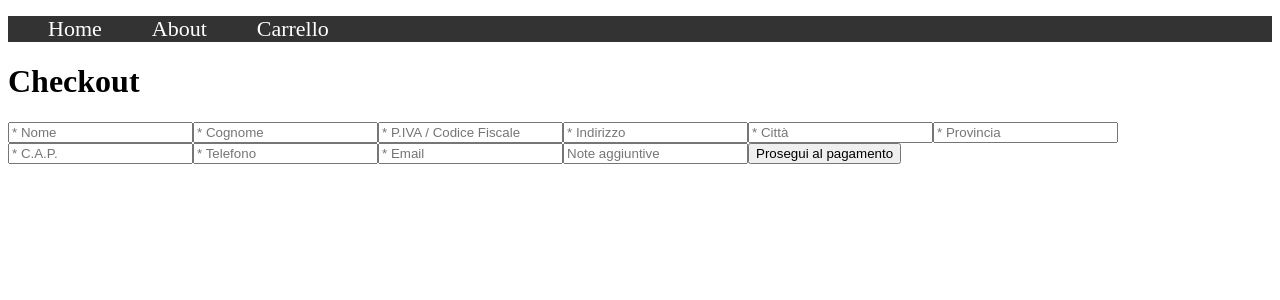
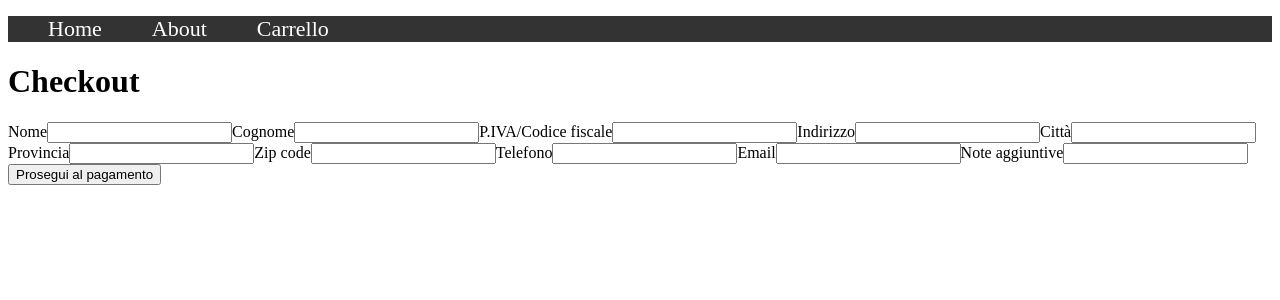
Before and after one commit to guido-an/oliviaschoice, a Next.js app in the folder client/: page /checkout in a window 1280 px wide. Shown: the top 300 px of the page. Built offline with nearby package versions, Linux system fonts and the light colour scheme; no server answers.

Commit message:
checkout prefilled with user info

```diff
--- a/client/pages/checkout.js
+++ b/client/pages/checkout.js
@@ -18,7 +18,7 @@ const Checkout = () => {
   const [form, setForm] = useState({
     firstName: '',
     lastName: '',
-    vatNumber: '',
+    VAT: '',
     streetAddress: '',
     city: '',
     province: '',
@@ -38,8 +38,20 @@ const Checkout = () => {
     }
   }
   const createOrder = async () => {
+    const shippingInfo = {
+      firstName: form.firstName || user.firstName,
+      lastName: form.lastName || user.lastName,
+      VAT: form.VAT || user.VAT,
+      streetAddress: form.streetAddress || user.shippingInfo && user.shippingInfo.streetAddress,
+      city: form.city || user.shippingInfo && user.shippingInfo.city,
+      province: '',
+      zipCode: form.zipCode || user.shippingInfo && user.shippingInfo.zipCode,
+      telephone: form.telephone || user.telephone,
+      email: form.email || user.email,
+      additionalNotes: form.additionalNotes
+    }
     const response = await service.post('/create-order', {
-      shippingInfo: form,
+      shippingInfo: shippingInfo,
       totalPrice,
       paid: false,
       productsInCart
@@ -53,17 +65,74 @@ const Checkout = () => {
       <h1>Checkout</h1>
       <form onSubmit={handleSubmit}>
         {/* put back required */}
-        <input type='text' value={form.firstName} placeholder='* Nome' onChange={(e) => setForm({ ...form, firstName: e.target.value })} />
-        <input type='text' value={form.lastName} placeholder='* Cognome' onChange={(e) => setForm({ ...form, lastName: e.target.value })} />
-        <input type='text' value={form.vatNumber} placeholder='* P.IVA / Codice Fiscale' onChange={(e) => setForm({ ...form, vatNumber: e.target.value })} />
-        <input type='text' value={form.streetAddress} placeholder='* Indirizzo' onChange={(e) => setForm({ ...form, streetAddress: e.target.value })} />
-        <input type='text' value={form.city} placeholder='* Città' onChange={(e) => setForm({ ...form, city: e.target.value })} />
-        {/* we need list of provincies here */}
-        <input type='text' value={form.province} placeholder='* Provincia' onChange={(e) => setForm({ ...form, province: e.target.value })} />
-        <input type='text' value={form.zipCode} placeholder='* C.A.P.' onChange={(e) => setForm({ ...form, zipCode: e.target.value })} />
-        <input type='text' value={form.telephone} placeholder='* Telefono' onChange={(e) => setForm({ ...form, telephone: e.target.value })} />
-        <input type='email' value={form.email} placeholder='* Email' onChange={(e) => setForm({ ...form, email: e.target.value })} />
-        <input type='textarea' value={form.additionalNotes} placeholder='Note aggiuntive ' onChange={(e) => setForm({ ...form, additionalNotes: e.target.value })} />
+        <label>Nome</label>
+        <input
+          type='text'
+          placeholder={user && user.firstName}
+          required={user && user.firstName ? 'false' : true}
+          onChange={(e) => setForm({ ...form, firstName: e.target.value })}
+        />
+        <label>Cognome</label>
+        <input
+          type='text'
+          placeholder={user && user.lastName}
+          required={user && user.lastName ? 'false' : true}
+          onChange={(e) => setForm({ ...form, lastName: e.target.value })}
+        />
+        <label>P.IVA/Codice fiscale</label>
+        <input
+          type='text'
+          placeholder={user && user.VAT}
+          required={user && user.VAT ? 'false' : true}
+          onChange={(e) => setForm({ ...form, VAT: e.target.value })}
+        />
+        <label>Indirizzo</label>
+        <input
+          type='text'
+          placeholder={user && user.shippingInfo && user.shippingInfo.streetAddress}
+          required={user && user.shippingInfo && user.shippingInfo.streetAddress ? 'false' : true}
+          onChange={(e) => setForm({ ...form, streetAddress: e.target.value })}
+        />
+        <label>Città</label>
+        <input
+          type='text'
+          placeholder={user && user.shippingInfo && user.shippingInfo.city}
+          required={user && user.shippingInfo && user.shippingInfo.city ? 'false' : true}
+          onChange={(e) => setForm({ ...form, city: e.target.value })}
+        />
+        <label>Provincia</label>
+        <input
+          type='text'
+          placeholder={user && user.shippingInfo && user.shippingInfo.province}
+          required={user && user.shippingInfo && user.shippingInfo.province ? 'false' : true}
+          onChange={(e) => setForm({ ...form, province: e.target.value })}
+        />
+        {/* check zip code */}
+        <label>Zip code</label>
+        <input
+          type='text'
+          placeholder={user && user.shippingInfo && user.shippingInfo.zipCode}
+          required={user && user.shippingInfo && user.shippingInfo.zipCode ? 'false' : true}
+          onChange={(e) => setForm({ ...form, zipCode: e.target.value })}
+        />
+        <label>Telefono</label>
+        <input
+          type='text'
+          placeholder={user && user.telephone}
+          onChange={(e) => setForm({ ...form, telephone: e.target.value })}
+        />
+        <label>Email</label>
+        <input
+          type='email'
+          placeholder={user && user.email}
+          required={user && user.email ? 'false' : true}
+          onChange={(e) => setForm({ ...form, email: e.target.value })}
+        />
+        <label>Note aggiuntive</label>
+        <input
+          type='textarea'
+          onChange={(e) => setForm({ ...form, additionalNotes: e.target.value })}
+        />
         <button>Prosegui al pagamento</button>
       </form>
     </div>
--- a/client/pages/user/profilo.js
+++ b/client/pages/user/profilo.js
@@ -13,6 +13,7 @@ const Profilo = () => {
     VAT: '',
     streetAddress: '',
     city: '',
+    province: '',
     zipCode: ''
   })
 
@@ -28,11 +29,12 @@ const Profilo = () => {
         VAT: form.VAT || user.VAT,
         streetAddress: form.streetAddress || user.shippingInfo && user.shippingInfo.streetAddress,
         city: form.city || user.shippingInfo && user.shippingInfo.city,
+        province: form.province || user.shippingInfo && user.shippingInfo.province,
         zipCode: form.zipCode || user.shippingInfo && user.shippingInfo.zipCode
       }
 
       updateUser(updatedUser)
-      // window.location.reload()
+      window.location.reload()
     } catch (err) {
       console.log(err)
     }
@@ -61,6 +63,8 @@ const Profilo = () => {
         <input type='text' placeholder={user.shippingInfo && user.shippingInfo.streetAddress} onChange={(e) => setForm({ ...form, streetAddress: e.target.value })} />
         <label>Città</label>
         <input type='text' placeholder={user.shippingInfo && user.shippingInfo.city} onChange={(e) => setForm({ ...form, city: e.target.value })} />
+        <label>Provincia</label>
+        <input type='text' placeholder={user.shippingInfo && user.shippingInfo.province} onChange={(e) => setForm({ ...form, province: e.target.value })} />
         <label>zip code</label>
         <input type='text' placeholder={user.shippingInfo && user.shippingInfo.zipCode} onChange={(e) => setForm({ ...form, zipCode: e.target.value })} />
 
```
Also changed, not shown: client/pages/carrello.js (+7 -2 lines), 2 other files (tests, documents, lock files or other folders).
